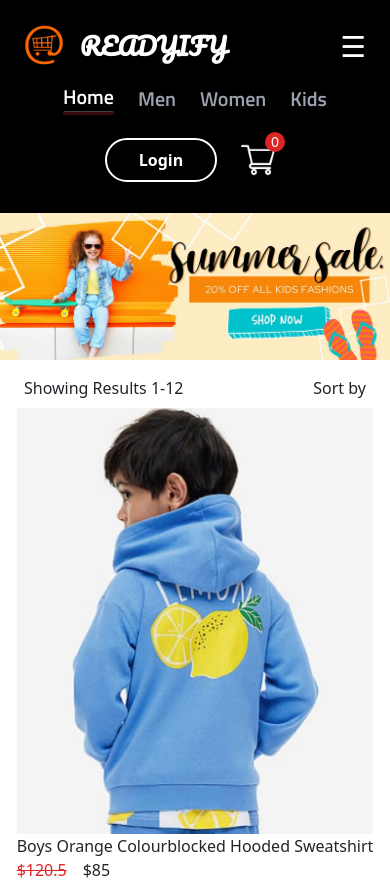
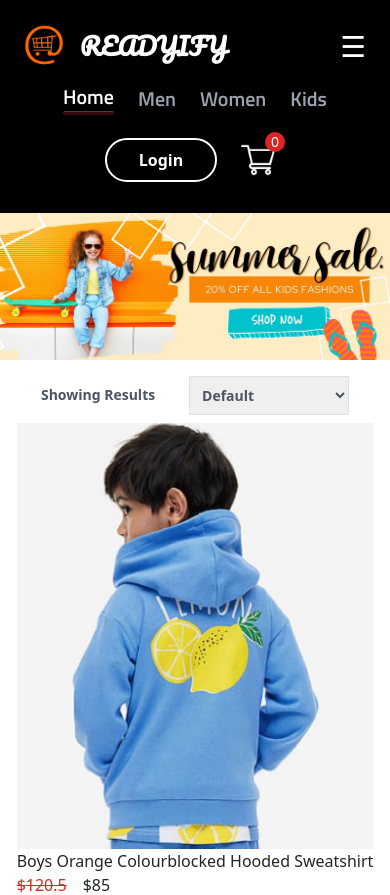
Before and after one commit to ankiitm2/Ecommerce, a React (Create React App) app: page /kids in a window 390 px wide. Shown: the top 895 px of the page. Built offline with nearby package versions, Linux system fonts and the light colour scheme; a web font is replaced by a local one.

Commit message:
responsive check

```diff
--- a/src/App.css
+++ b/src/App.css
@@ -471,7 +471,11 @@
     margin: auto;
   }
 
-  /* .carousel-item .d-flex {
-      flex-direction: column;
-    } */
+  .HomeCategory .upper-section p {
+    margin: auto !important;
+  }
+
+  .HomeCategory .upper-section select {
+    margin: auto !important;
+  }
 }
--- a/src/Assets/all_product.js
+++ b/src/Assets/all_product.js
@@ -169,7 +169,7 @@ let all_product = [
     name: "Men Green Solid Zippered Full-Zip Slim Fit Bomber Jacket",
     category: "men",
     image: p17_img,
-    new_price: 85.0,
+    new_price: 80.0,
     old_price: 120.5,
   },
   {
--- a/src/Pages/HomeCategory.jsx
+++ b/src/Pages/HomeCategory.jsx
@@ -1,9 +1,23 @@
-import React, { useContext } from "react";
+import React, { useContext, useState } from "react";
 import { HomeContext } from "../components/Context/HomeContext";
 import Item from "../components/Item/Item";
 
 const HomeCategory = (props) => {
     const { allProduct } = useContext(HomeContext);
+    const [sortBy, setSortBy] = useState("default");
+
+    const sortProducts = (products) => {
+        switch (sortBy) {
+            case "price-low-to-high":
+                return [...products].sort((a, b) => a.new_price - b.new_price);
+            case "price-high-to-low":
+                return [...products].sort((a, b) => b.new_price - a.new_price);
+            default:
+                return products;
+        }
+    };
+    const sortedProducts = sortProducts(allProduct);
+
     return (
         <div className="HomeCategory">
             <div className="banner">
@@ -12,16 +26,32 @@ const HomeCategory = (props) => {
 
             <div className="main-section">
                 <div className="upper-section flex justify-between m-2">
-                    <p>Showing Results 1-12</p>
-                    <p>Sort by</p>
+                    <p className="mx-4 mt-2 text-sm text-gray-600 font-bold">Showing Results</p>
+                    <select
+                        value={sortBy}
+                        onChange={(e) => setSortBy(e.target.value)}
+                        className="p-2 border border-1 border-gray-600 mx-3 text-sm font-bold text-gray-600"
+                    >
+                        <option value="default" >Default</option>
+                        <option value="price-low-to-high" >Price Low to High</option>
+                        <option value="price-high-to-low" >Price High to Low</option>
+                    </select>
                 </div>
                 <div className="cards-section flex flex-wrap gap-4 justify-center">
-                    {allProduct.map((product, i) => {
+                    {sortedProducts.map((product, i) => {
                         if (props.category === product.category) {
-                            return <Item key={i} id={product.id} img={product.image} name={product.name} old_price={product.old_price} new_price={product.new_price} />
-                        } else {
-                            return null;
+                            return (
+                                <Item
+                                    key={i}
+                                    id={product.id}
+                                    img={product.image}
+                                    name={product.name}
+                                    old_price={product.old_price}
+                                    new_price={product.new_price}
+                                />
+                            );
                         }
+                        return null;
                     })}
                 </div>
             </div>
```
